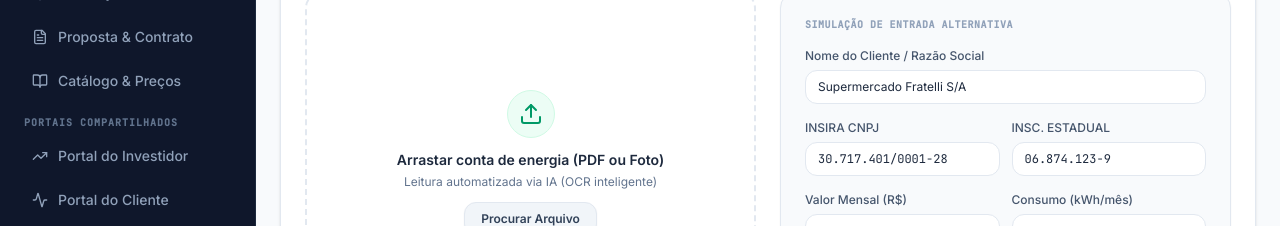
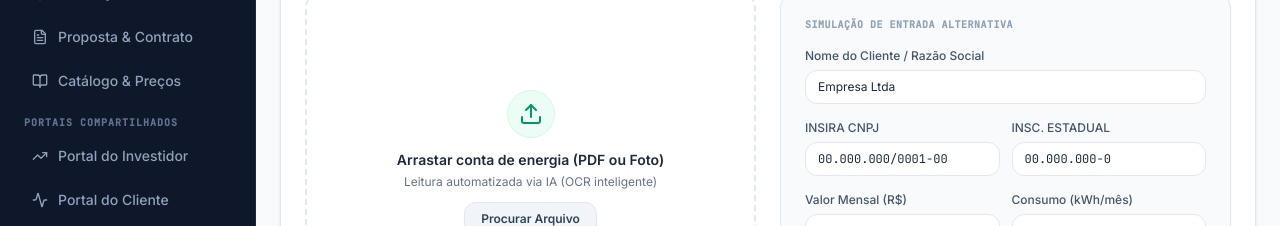
Before and after one commit to worldsolidaryart-cmyk/Gerador-octa, a React (Vite) app: page / in a window 1280 px wide. Shown: the part 197-423 px from the top of the page. Built offline with nearby package versions, Linux system fonts and the light colour scheme.

Commit message:
Alteração de names

```diff
--- a/src/App.tsx
+++ b/src/App.tsx
@@ -67,9 +67,9 @@ export default function App() {
   // Numeric inputs for manual adjustments
   const [manualValor, setManualValor] = useState<string>("200000");
   const [manualConsumo, setManualConsumo] = useState<string>("266667");
-  const [manualClientName, setManualClientName] = useState<string>("Supermercado Fratelli S/A");
-  const [manualCnpj, setManualCnpj] = useState<string>("30.717.401/0001-28");
-  const [manualInscEstadual, setManualInscEstadual] = useState<string>("06.874.123-9");
+  const [manualClientName, setManualClientName] = useState<string>("Empresa Ltda");
+  const [manualCnpj, setManualCnpj] = useState<string>("00.000.000/0001-00");
+  const [manualInscEstadual, setManualInscEstadual] = useState<string>("00.000.000-0");
 
   // Selected Generator & Model
   const [selectedGenerator, setSelectedGenerator] = useState<GeneratorModel>(GENERATORS_CATALOG[11]); // Default 500 KVA
@@ -97,11 +97,11 @@ export default function App() {
   const [locacaoInstallmentPercent, setLocacaoInstallmentPercent] = useState<number>(100); // default 100% signal
 
   // BNDES Ficha Cadastral & Documents
-  const [bndesRazaoSocial, setBndesRazaoSocial] = useState<string>("Supermercado Fratelli S/A");
-  const [bndesCnpj, setBndesCnpj] = useState<string>("12.345.678/0001-99");
+  const [bndesRazaoSocial, setBndesRazaoSocial] = useState<string>("Empresa Ltda");
+  const [bndesCnpj, setBndesCnpj] = useState<string>("00.000.000/0001-00");
   const [bndesAnnualRevenue, setBndesAnnualRevenue] = useState<number>(18000000); // 18M R$
   const [bndesFoundedYear, setBndesFoundedYear] = useState<number>(2012);
-  const [bndesRepresentative, setBndesRepresentative] = useState<string>("Carlos Alberto Fratelli");
+  const [bndesRepresentative, setBndesRepresentative] = useState<string>("Nome do Empresário");
   const [bndesDocuments, setBndesDocuments] = useState<Array<{ id: string; name: string; size: string; status: 'Análise' | 'Aprovado' | 'Pendente'; date: string }>>([
     { id: "doc-1", name: "Balanço_Patrimonial_2024.pdf", size: "2.4 MB", status: "Aprovado", date: "30/06/2026" },
     { id: "doc-2", name: "Contrato_Social_Consolidado.pdf", size: "1.8 MB", status: "Aprovado", date: "30/06/2026" },
@@ -231,15 +231,15 @@ export default function App() {
 
   // CRM Pre-populated Leads
   const [crmLeads, setCrmLeads] = useState<CRMLead[]>([
-    { id: "L-301", name: "Carlos Henrique", company: "Indústria Metalúrgica Sul", phone: "(11) 98765-4321", email: "carlos@metalsul.com.br", billValue: 350000, stage: "proposal", assignedAgent: "Marta Souza", createdAt: "2026-06-01" },
-    { id: "L-302", name: "Roberto Silveira", company: "Supermercado Fratelli S/A", phone: "(19) 99244-1234", email: "roberto@fratelli.com.br", billValue: 200000, stage: "closed", assignedAgent: "Diego Lima", createdAt: "2026-06-05" },
-    { id: "L-303", name: "Mariana Costa", company: "Shopping Aliança", phone: "(21) 97111-9988", email: "mariana@shoppingalianca.com.br", billValue: 1800000, stage: "negotiation", assignedAgent: "Marta Souza", createdAt: "2026-06-15" },
-    { id: "L-304", name: "Jonas Albuquerque", company: "Frigorífico Boi Gordo", phone: "(43) 98877-6655", email: "jonas@boigordo.ind.br", billValue: 480000, stage: "leads", assignedAgent: "Diego Lima", createdAt: "2026-06-22" }
+    { id: "L-301", name: "Nome Empresário 1", company: "Empresa 1 Ltda", phone: "(11) 98765-0000", email: "empresa@empresa1.com.br", billValue: 350000, stage: "proposal", assignedAgent: "Marta Souza", createdAt: "2026-06-01" },
+    { id: "L-302", name: "Nome Empresário 2", company: "Empresa Ltda", phone: "(19) 99244-0000", email: "empresa@empresa2.com.br", billValue: 200000, stage: "closed", assignedAgent: "Diego Lima", createdAt: "2026-06-05" },
+    { id: "L-303", name: "Nome Empresário 3", company: "Empresa 3 Ltda", phone: "(21) 97111-0000", email: "empresa@empresa3.com.br", billValue: 1800000, stage: "negotiation", assignedAgent: "Marta Souza", createdAt: "2026-06-15" },
+    { id: "L-304", name: "Nome Empresário 4", company: "Empresa 4 Ltda", phone: "(43) 98877-0000", email: "empresa@empresa4.com.br", billValue: 480000, stage: "leads", assignedAgent: "Diego Lima", createdAt: "2026-06-22" }
   ]);
 
   // Pre-populated Contracts
   const [contracts, setContracts] = useState<CRMContract[]>([
-    { id: "CTR-501", leadId: "L-302", clientName: "Supermercado Fratelli S/A", generatorKva: 500, type: "LOCACAO", value: 1700000, monthlyFee: 100000, startDate: "2026-06-25", endDate: "2031-06-25", status: "Aguardando Assinaturas", gracePeriodMonths: 36, commissionPaid: false, version: 1 }
+    { id: "CTR-501", leadId: "L-302", clientName: "Empresa Ltda", generatorKva: 500, type: "LOCACAO", value: 1700000, monthlyFee: 100000, startDate: "2026-06-25", endDate: "2031-06-25", status: "Aguardando Assinaturas", gracePeriodMonths: 36, commissionPaid: false, version: 1 }
   ]);
 
   const triggerToast = (message: string, type: "success" | "info" | "error" = "success") => {
```
